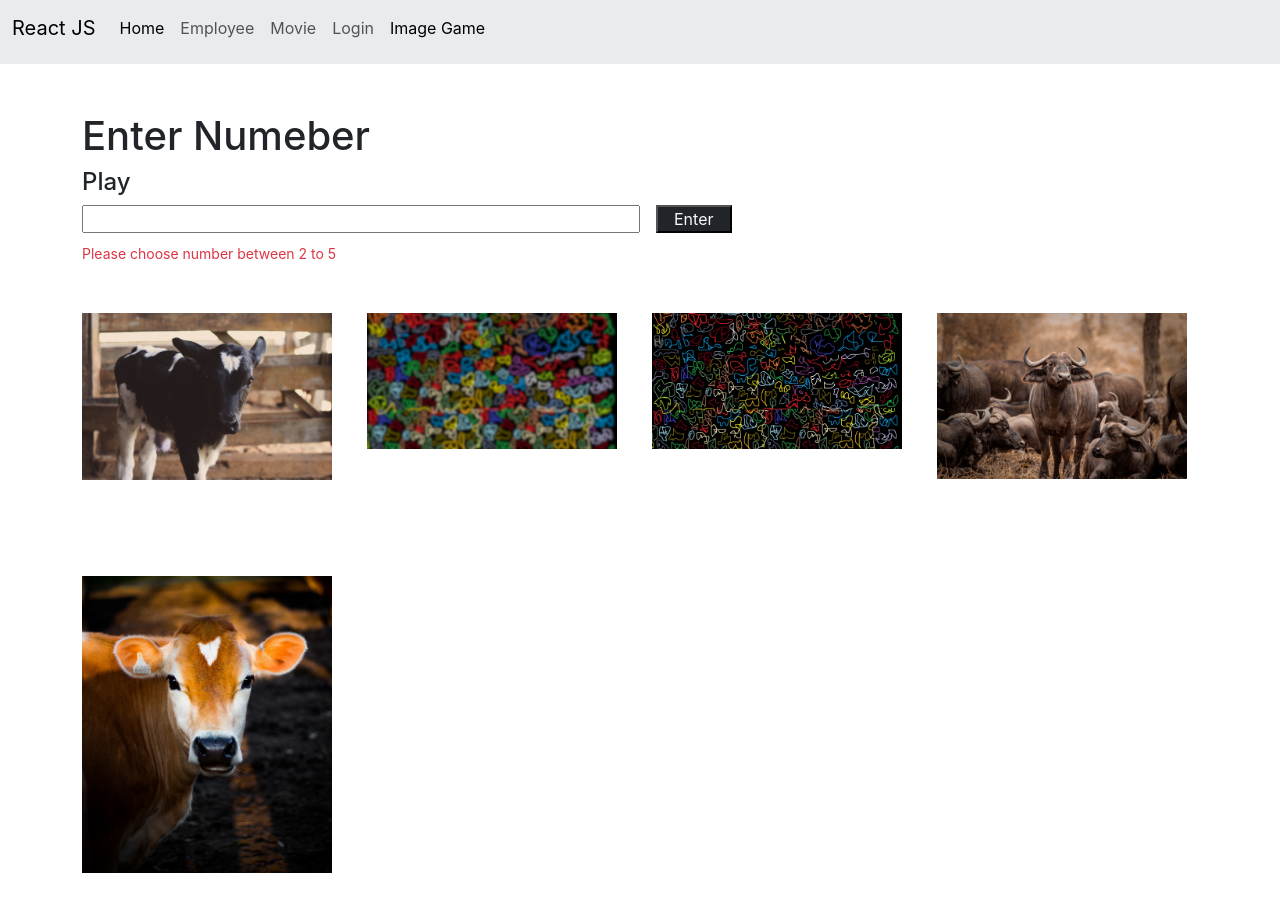
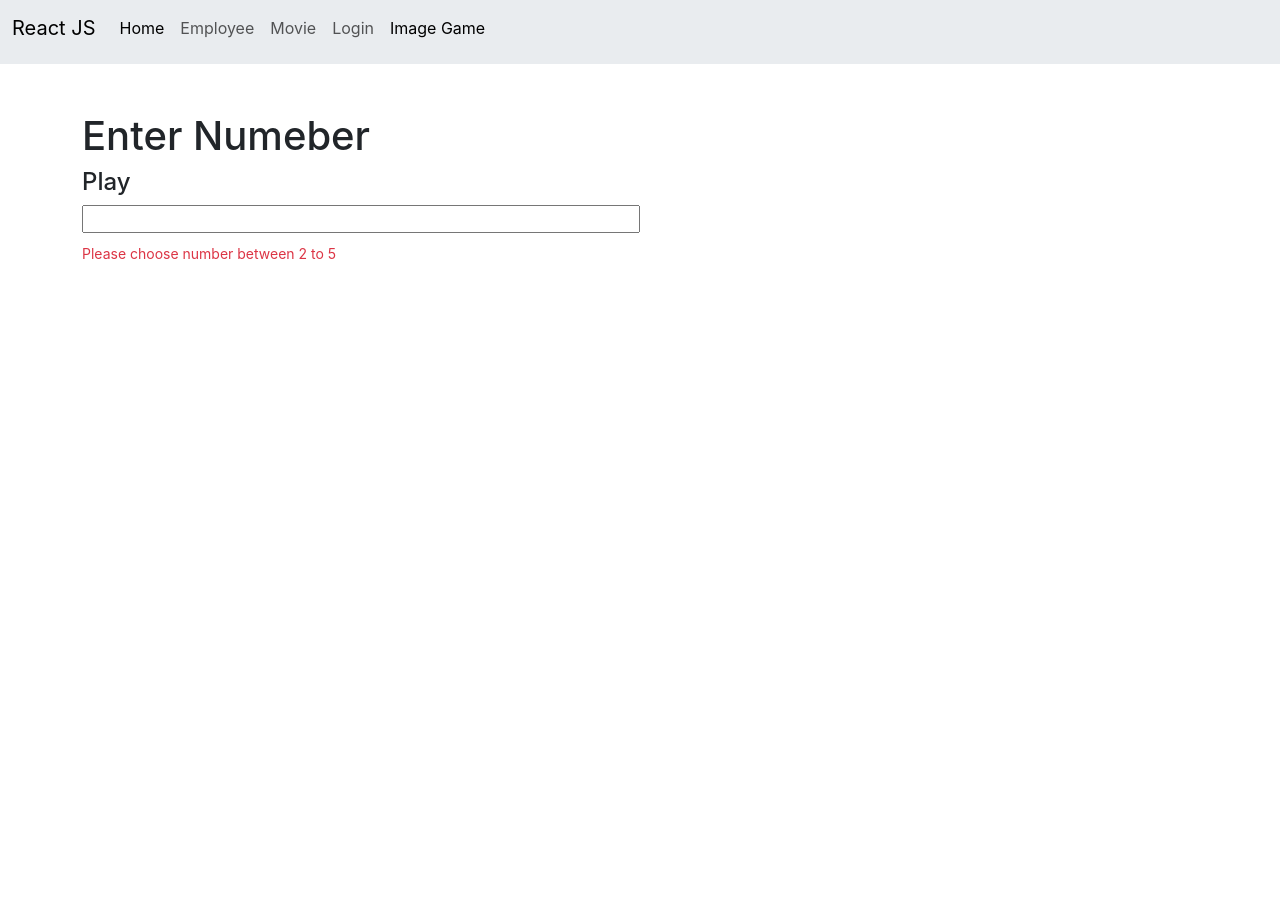
Before and after one commit to Shubham138g/React-o7, a React (Create React App) app: page /image in a window 1280 px wide. Shown: the top 912 px of the page. After the commit the page ends 800 px from the top, so only its background shows below. Built offline with nearby package versions, Linux system fonts and the light colour scheme.

Commit message:
making imageGame

```diff
--- a/src/Component/ImageGame.jsx
+++ b/src/Component/ImageGame.jsx
@@ -4,14 +4,17 @@ import { toast } from "react-toastify";
 export default function ImageGame() {
   const [number, setNumber] = useState("");
   const [result, setResult] = useState("Play");
+  const [rNum, setRNUm] = useState(null);
+
+
   const handleInput = (e) => {
     setNumber(e.target.value);
   };
-  const checkNumber = () => {
+  // const checkNumber = () => {
     if (number <= 1 || number > 5) {
       toast("number is not vaild");
     }
-  };
+  // };
   const URL = [
     "/image/1.jpg",
     "/image/2.jpg",
@@ -19,6 +22,22 @@ export default function ImageGame() {
     "/image/4.jpg",
     "/image/5.jpg",
   ];
+
+
+  function gen(){
+    let randNum = Math.floor((Math.random() * 5) + 1)
+    setRNUm(randNum);
+    console.log(rNum);
+  }
+
+const checkImg=(index)=>{
+  if(index==rNum-1){
+    toast("You win");
+  }
+  else{
+    toast("You Lose");
+  }
+}
 
   return (
     <Fragment>
@@ -32,23 +51,27 @@ export default function ImageGame() {
           onChange={handleInput}
           min={2}
           max={5}
+          onKeyDownCapture={gen}
         />
-        <button
-          type="submit"
-          onClick={checkNumber}
-          className="ms-3 px-3 bg-dark text-light"
-        >
-          Enter
-        </button>
+
         <div className="mt-2">
           <small className="text-danger">
             Please choose number between 2 to 5
           </small>
         </div>
+
+
+         <div className="row" >
+          {rNum !== null && (
+            <div className="col-12 text-center my-5">
+              <img width="250px" id="mainImg" src={URL[rNum - 1]}/>
+            </div>
+          )}
+        </div>
         <div className="row">
-          {URL.map((pic, index) => (
+          {number >= 2 && URL.slice(0, number).map((pic, index) => (
             <div className="col-3 my-5">
-              <img width="250px" key={index} src={pic} alt={`Image ${index + 1}`} />
+              <img width="250px" id={index} onClick={()=>{checkImg(index)}} key={index} src={pic} alt={`Image ${index + 1}`} />
             </div>
           ))}
         </div>
```
